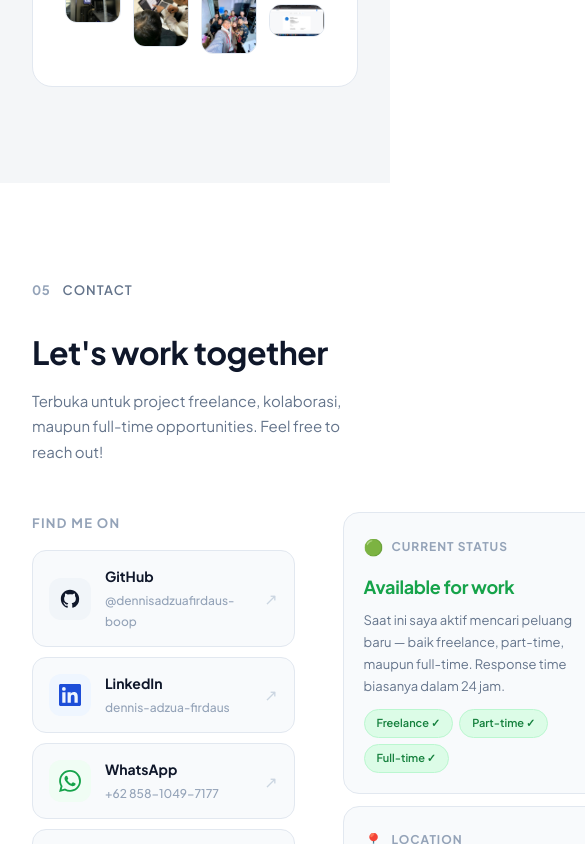
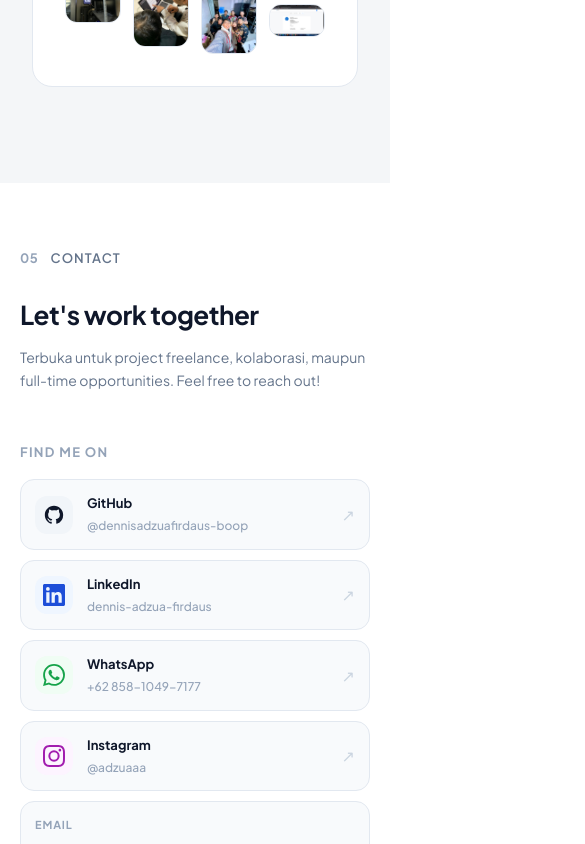
Before and after one commit to dennisadzuafirdaus-boop/myportofoliov3, a Vue app: page / in a window 390 px wide. Shown: the part 11156-12000 px from the top of the page, 585 px wide, since content can reach past the window. Built offline with nearby package versions, Linux system fonts and the light colour scheme.

Commit message:
perbaiki responsive mobile di contact section

```diff
--- a/src/components/ContactSection.vue
+++ b/src/components/ContactSection.vue
@@ -566,6 +566,88 @@ const services = [
   font-weight: 700;
   color: #0F172A;
 }
+
+/* ── RESPONSIVE MOBILE ── */
+@media (max-width: 768px) {
+
+  .contact {
+    padding: 4rem 1.25rem 0;
+  }
+
+  /* Grid jadi 1 kolom */
+  .contact-grid {
+    grid-template-columns: 1fr;
+    gap: 2rem;
+  }
+
+  .contact-title {
+    font-size: 26px;
+  }
+
+  .contact-subtitle {
+    font-size: 14px;
+  }
+
+  /* Social card sedikit lebih compact */
+  .social-card {
+    padding: 12px 14px;
+  }
+
+  .social-icon-box {
+    width: 38px;
+    height: 38px;
+  }
+
+  .social-name {
+    font-size: 13px;
+  }
+
+  /* Quick info grid tetap 2 kolom */
+  .quick-info-grid {
+    grid-template-columns: 1fr 1fr;
+  }
+
+  /* Status badges wrap */
+  .status-badges {
+    flex-wrap: wrap;
+    gap: 6px;
+  }
+
+  /* Footer */
+  .footer {
+    padding: 1.5rem 1.25rem;
+  }
+
+  .footer-text {
+    font-size: 12px;
+  }
+
+  /* PDF card wrap di mobile */
+  .pdf-card {
+    flex-direction: column;
+    align-items: flex-start;
+    gap: 12px;
+  }
+
+  .pdf-actions {
+    width: 100%;
+    justify-content: flex-end;
+  }
+}
+
+/* ── Tablet (768px - 1024px) ── */
+@media (min-width: 769px) and (max-width: 1024px) {
+  .contact-grid {
+    grid-template-columns: 1fr 1fr;
+    gap: 2rem;
+  }
+
+  .quick-info-grid {
+    grid-template-columns: 1fr 1fr;
+  }
+}
+
+
 /* ════════════════════════════
    FOOTER
 ════════════════════════════ */
```
